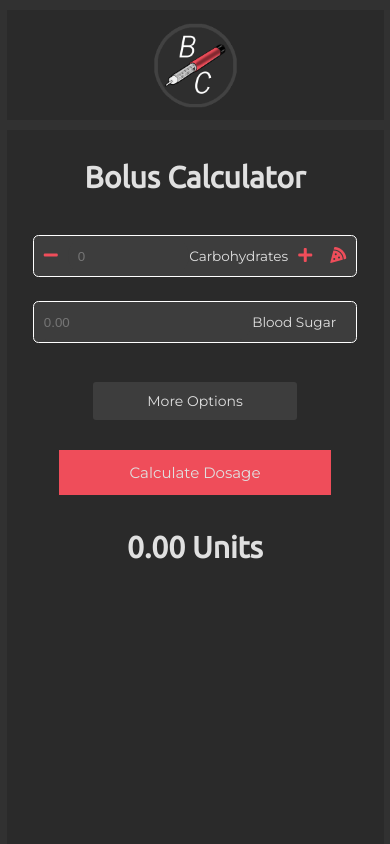
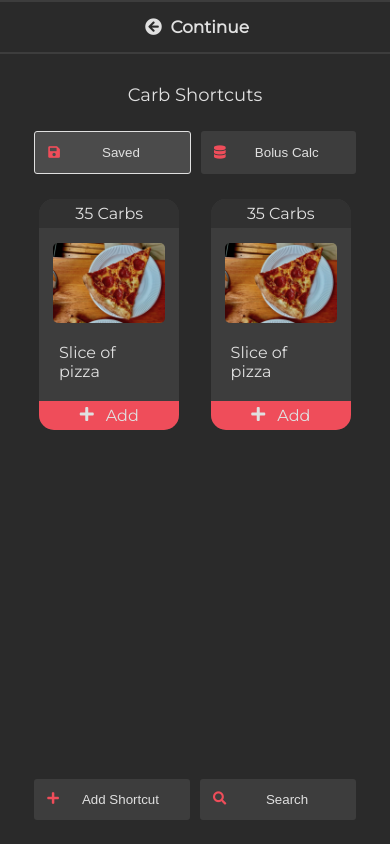
Before and after one commit to AdamGovier/-DEPRECATED-Bolus-Calculator, a website: page www/index.html in a window 390 px wide. Drawn offline with Linux system fonts and the light colour scheme; some packages are replaced by stand-ins of ours; sample sign-in values are in the browser's storage.

Commit message:
Started work on a meal saver/ meal shortcut not really sure on a name yet

```diff
--- a/www/css/ui.css
+++ b/www/css/ui.css
@@ -6,7 +6,7 @@
     --main-bg-colour: #313131;
     --secondary-bg-colour: #2a2a2a;
     --tertiary-colour: #3d3d3d;
-    --quaternary-colour: #3b3b3b;
+    --quaternary-colour: #4b4b4b;
     --text-colour-main: #e0e0e0;
 
     --element-margin: 10px;
@@ -47,6 +47,14 @@ h1 {
 h2 {
     font-family: 'Montserrat', sans-serif;
     font-size: 18px;
+    font-weight: lighter;
+
+    margin-bottom: 20px;
+}
+
+h4 {
+    font-family: 'Montserrat', sans-serif;
+    font-size: 12px;
     font-weight: lighter;
 
     margin-bottom: 20px;
@@ -145,6 +153,46 @@ textarea:focus, input:focus, button:focus{
     font-size: 85%;
 }
 
+
+
+.tab_nav {
+    width: 85%;
+    display: flex;
+    justify-content: space-evenly;
+
+}
+
+.tab_button {
+    padding: 13px;
+    flex: 1;
+    margin: 5px;
+
+    display: flex;
+    justify-content: space-between;
+    align-items: center;
+    margin-top: 5px;
+
+    background-color: var(--tertiary-colour);
+    color: var(--text-colour-main);
+
+    border: none;
+    border-radius: 3px;
+}
+
+.tab_button:disabled {
+    opacity: 0.2;
+}
+
+.tab_button i {
+    margin-right: 5px;
+    color: var(--action-colour);
+}
+
+.tab_button.active {
+    background-color: var(--quaternary-colour);
+    border: 1px solid var(--text-colour-main);
+}
+
 #calc-action-button {
     background-color: var(--action-colour);
     color: var(--text-colour-main);
@@ -157,6 +205,7 @@ textarea:focus, input:focus, button:focus{
     margin-top: 30px;
 
     border: none;
+    -webkit-appearance: none;
 }
 
 .button-2nd {
@@ -172,6 +221,14 @@ textarea:focus, input:focus, button:focus{
 
     border: none;
     border-radius: 3px;
+}
+
+.add_button {
+    display: flex;
+    justify-content: space-between;
+    align-items: center;
+    width: 170px;
+    margin-top: 5px;
 }
 
 .button-2nd:active {
@@ -280,7 +337,7 @@ textarea:focus, input:focus, button:focus{
 }
 
 .dev-stamp {
-    color: var(--quaternary-colour);
+    color: var(--tertiary-colour);
 
     font-family: 'Ubuntu', sans-serif;
     letter-spacing: 5px;
@@ -471,32 +528,54 @@ legend {
     background-color: darkorange;
 }
 
-.mealHolder {
+.card-holder {
     display: flex;
+    width: 100%;
+    justify-content: space-between;
+    margin-top:20px;
 }
 
-.mealThumbnail {
-    background-image: url('https://www.kitchensanctuary.com/wp-content/uploads/2019/04/Square-FS.jpg');
-    background-size:cover;
-    height: 100px;
-    width: 100px;
+.card {
+    width: 45%;
+    border-radius: 15px;
+
+    display: flex;
+    flex-direction: column;
+    align-items: center;
+
+    background-color: var(--tertiary-colour);
 }
 
-.mealContentHolder {
-    height: 100px;
-    flex-grow: 1;
-    padding: 0 10px;
+.card .head {
+    border-radius: 15px 15px 0 0;
+
+    width: 100%;
+    padding: 5px 0;
+
+    display: flex;
+    justify-content: center;
+
+    background-color: var(--main-bg-colour);
 }
 
-.mealContentHolder legend {
-    font-weight: bold;
+.card .thumbnail {
+    margin-top: 15px;
+    border-radius:5px;
+    width: 80%;
+    height: 80px;
+    background-image: url('../data/ShortcutLibrary/thumbnails/entry_pizza_140621.jpg');
+    background-size: cover;
 }
 
-.mealContentHolder fieldset {
-    padding: 0 10px;
-    height: 95px;
+.card .footer {
+    background-color: var(--action-colour);
+    width: 100%;
+    display: flex;
+    justify-content: center;
+    border-radius: 0 0 15px 15px;
+    padding: 5px 0;
 }
 
-.mealContentHolder fieldset div {
-    margin: 5px 10px;
+.card .footer p {
+    margin-left:12px;
 }
--- a/www/index.html
+++ b/www/index.html
@@ -2,13 +2,14 @@
 <html lang="en">
 <head>
     <meta charset="UTF-8">
-    <meta name="viewport" content="width=device-width, initial-scale=1.0">
+    <meta name="viewport" content="width=device-width, initial-scale=1.0, user-scalable=no">
     <title>Calculator</title>
     <link rel="stylesheet" href="css/ui.css">
     <link href="assets/fontawesome-free-5.15.1-web/css/all.css" rel="stylesheet">
     <script src="scripts/ui.js" defer></script>
     <script src="scripts/validation.js"></script>
     <script src="scripts/storage.js"></script>
+    <script src="scripts/shortcuts.js" defer></script>
     <script defer>
         if(!userData.get("returningUser")) {
             window.location = "settings/legal.html";
@@ -37,7 +38,7 @@
                 <input class="textbox" type="number" name="Carbohydrates" placeholder="0">
                 <label>Carbohydrates</label>
                 <button type="button" style="padding-right:0.5em;" onclick="changeCarbs(10);"><i class="fas fa-plus"></i></button>
-                <button type="button"><i class="fas fa-pizza-slice"></i></button>
+                <button type="button" onclick="showQuickMenu(true)"><i class="fas fa-pizza-slice"></i></button>
             </div>
             <div style="width: 95%;">
                 <p id="carbError" class="error"></p>
@@ -56,24 +57,65 @@
         </form>
         <h1 class="dose"><span id="units">0.00</span> Units</h1>
     </main>
-    <div class="fixed-panel" id="MealHotMenu" style="display: none;">
-        <div onclick="" class="menu-container fixed-nav-button">
-            <h5><i class="fas fa-arrow-circle-left"></i></h5><h5><i class="far fa-plus-square"></i></h5><h5><i class="fas fa-search"></i></h5>
+    <div class="fixed-panel horizCentre carbShortcuts" id="MealHotMenu" style="display: flex">
+        <div onclick="showQuickMenu(false);" class="menu-container fixed-nav-button">
+            <h5><i class="fas fa-arrow-circle-left"></i> Continue</h5>
         </div>
-        <div style="padding:5%;">
-            <h2>Saved Meals</h2>
-            <div class="mealHolder">
-                <div class="mealThumbnail"></div>
-                <div class="mealContentHolder">
-                    <fieldset>
-                        <legend>Roast Dinner</legend>
-                        <div>
-                            <p>Carbohydrates: 400</p>
-                        </div>
-                    </fieldset>
+        <h2 style="margin-top: 30px;">Carb Shortcuts</h2>
+        <div class="tab_nav">
+            <button class="tab_button active" id="tab_saved_btn" onclick="enableTab('tab_saved')"><i class="fas fa-save"></i> <p>Saved</p> <span><!-- Filler --></span></button>
+            <button class="tab_button" id="tab_database_btn" onclick="enableTab('tab_database')"><i class="fas fa-database"></i> <p>Bolus Calc</p> <span><!-- Filler --></span></button>
+            <script>
+                function enableTab(tab) { // make sure only one is checked, like a radio button
+                    const shortcutBtn = document.querySelector("#ShortcutButton");
+
+                    if(tab === "tab_saved") {
+                        document.querySelector('#tab_saved_btn').classList.add('active');
+                        document.querySelector(`#tab_database_btn`).classList.remove('active');
+
+                        document.querySelector("#addShortcut").removeAttribute("disabled");
+                    } else if (tab === "tab_database") {
+                        document.querySelector('#tab_database_btn').classList.add('active');
+                        document.querySelector(`#tab_saved_btn`).classList.remove('active');
+
+                        document.querySelector("#addShortcut").setAttribute("disabled", true);
+                    }
+
+
+
+                }
+            </script>
+        </div>
+
+        <div style="flex: 1; width: 80%; overflow-y: scroll;">
+            <div class="card-holder">
+                <div class="card">
+                    <div class="head"><p>35 Carbs</p></div>
+                    <div class="thumbnail"></div>
+                    <p style="padding: 20px;">Slice of pizza</p>
+
+                    <div class="footer">
+                        <i class="fas fa-plus"></i><p>Add</p>
+                    </div>
+                </div>
+                <div class="card">
+                    <div class="head"><p>35 Carbs</p></div>
+                    <div class="thumbnail"></div>
+                    <p style="padding: 20px;">Slice of pizza</p>
+
+                    <div class="footer">
+                        <i class="fas fa-plus"></i><p>Add</p>
+                    </div>
                 </div>
             </div>
         </div>
+
+        <div class="tab_nav" style="margin-bottom: 5%;">
+            <button class="tab_button" id="addShortcut"><i class="fas fa-plus"></i> <p>Add Shortcut</p> <span><!-- Filler --></span></button>
+            <button class="tab_button" onclick="searchShortcuts()"><i class="fas fa-search"></i> <p>Search</p> <span><!-- Filler --></span></button>
+        </div>
+
+
 
     </div>
     <div class="horizCentre fixed-panel" id="modifierListMenu" style="display: none;">
@@ -81,7 +123,7 @@
             <h5><i class="fas fa-arrow-circle-left"></i> Continue</h5>
         </div>
         <h2 style="margin-top: 30px;" id="modifierTitle">Modifiers</h2>
-        <button class="button-2nd" id="NoModifierButton" onclick="window.location = './settings/modifiers.html';" type="button" style="display: flex; justify-content: space-between; align-items: center; width: 170px; margin-top: 5px; display: none;"><i class="fas fa-plus" style="color: var(--action-colour);"></i> <p>Add Modifiers</p> <span><!-- Filler --></span></span></button>
+        <button class="button-2nd add_button" style="display: none;" id="NoModifierButton" onclick="window.location = './settings/modifiers.html';" type="button" ><i class="fas fa-plus" style="color: var(--action-colour);"></i> <p>Add Modifiers</p> <span><!-- Filler --></span></span></button>
         <div style="display: flex; justify-content: center;" style="width: 100%;">
             <div id="modifierList" style="display: flex; flex-direction: column;">
 
@@ -94,6 +136,7 @@
             </div>
         </div>
         <script>
+
                 function showModifierListMenu(bool) {
                     if(bool) {
                         document.querySelector('#modifierListMenu').style.display = "flex";
@@ -102,6 +145,14 @@
                     }
 
                     renderSelectedModifiers(findSelectedModifiers()); // Show selected modifiers on home screen as a safety measure.
+                }
+
+                function showQuickMenu(bool) {
+                    if(bool) {
+                        document.querySelector('#MealHotMenu').style.display = "flex";
+                    } else {
+                        document.querySelector('#MealHotMenu').style.display = "none";
+                    }
                 }
 
                 // Gathers a list of modifiers from localStorage and then renders a list of them in the modifier window.
--- /dev/null
+++ b/www/scripts/shortcuts.js
@@ -0,0 +1,19 @@
+const exampleDataset = [
+    {
+        name: "Slice of pizza",
+        carbs: 35,
+        img: "entry_pizza_140621.jpg"
+    }
+]
+
+userData.save("shortcuts", JSON.stringify(exampleDataset));
+
+function loadLocalShortcuts() {
+   JSON.parse(userData.get("shortcuts")) {
+
+   }
+}
+
+function searchShortcuts() {
+    const searchInput = prompt("Enter a search term");
+}
--- a/www/scripts/ui.js
+++ b/www/scripts/ui.js
@@ -67,7 +67,7 @@ document.querySelector('#navLogo').addEventListener('click', () => {
  */
 const changeCarbs = (amt) => {
     const carbohydrates = document.querySelector('#calculatorForm input[name="Carbohydrates"]');
-    const inputValue = carbohydrates.value ? parseFloat(carbohydrates.value) : 0;
+    const inputValue = carbohydrates.value ? parseFloat(carbohydrates.value) : 0; // if no value just default 0
     const carbValue = inputValue + amt;
     carbohydrates.value = carbValue;
     if(carbohydrates.value < 0) {
```
Also changed, not shown: www/settings/contact.html (+1 -1 lines), www/settings/correctionSettings.html (+1 -1 lines), www/settings/doseSettings.html (+1 -1 lines), www/settings/legal.html (+3 -3 lines), www/settings/menu.html (+1 -1 lines), www/settings/modifiers.html (+1 -1 lines), www/settings/settingsMenu.html (+1 -1 lines), www/settings/support.html (+1 -1 lines), www/Data/ShortcutLibrary/thumbnails/entry_pizza_140621.jpg (added).
